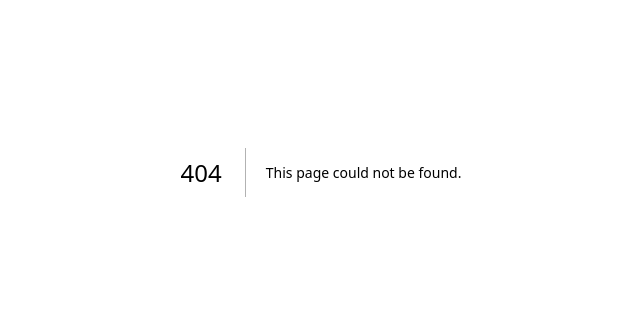
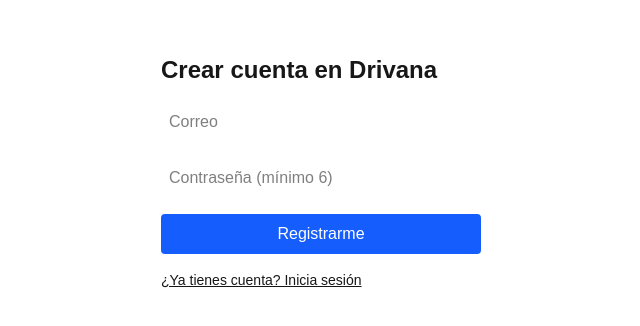
Before and after one commit to brandonchavez0607/drivana, a Next.js app: page /registro in a window 1280 px wide. Before the commit this address had no page. Shown: the part 228-554 px from the top of the page, without its empty margins (319-959 px from the left). Built offline with nearby package versions, Linux system fonts and the light colour scheme; no server answers.

Commit message:
Registro y login con Supabase

```diff
--- /dev/null
+++ b/app/login/page.tsx
@@ -0,0 +1,35 @@
+'use client'
+import { useState } from 'react'
+import { useRouter } from 'next/navigation'
+import { supabase } from '../../lib/supabase'
+
+export default function Login() {
+  const router = useRouter()
+  const [email, setEmail] = useState('')
+  const [password, setPassword] = useState('')
+  const [mensaje, setMensaje] = useState('')
+
+  async function entrar(e: React.FormEvent) {
+    e.preventDefault()
+    const { error } = await supabase.auth.signInWithPassword({ email, password })
+    if (error) return setMensaje(error.message)
+    router.push('/')
+  }
+
+  return (
+    <main className="min-h-screen flex items-center justify-center">
+      <form onSubmit={entrar} className="flex flex-col gap-4 w-80">
+        <h1 className="text-2xl font-bold">Iniciar sesión</h1>
+        <input type="email" placeholder="Correo" required value={email}
+          onChange={(e) => setEmail(e.target.value)}
+          className="p-2 rounded bg-white text-black" />
+        <input type="password" placeholder="Contraseña" required value={password}
+          onChange={(e) => setPassword(e.target.value)}
+          className="p-2 rounded bg-white text-black" />
+        <button className="p-2 rounded bg-blue-600 text-white">Entrar</button>
+        {mensaje && <p className="text-sm">{mensaje}</p>}
+        <a href="/registro" className="text-sm underline">¿No tienes cuenta? Regístrate</a>
+      </form>
+    </main>
+  )
+}
--- /dev/null
+++ b/app/registro/page.tsx
@@ -0,0 +1,36 @@
+'use client'
+import { useState } from 'react'
+import { useRouter } from 'next/navigation'
+import { supabase } from '../../lib/supabase'
+
+export default function Registro() {
+  const router = useRouter()
+  const [email, setEmail] = useState('')
+  const [password, setPassword] = useState('')
+  const [mensaje, setMensaje] = useState('')
+
+  async function registrar(e: React.FormEvent) {
+    e.preventDefault()
+    const { data, error } = await supabase.auth.signUp({ email, password })
+    if (error) return setMensaje(error.message)
+    if (data.session) router.push('/')
+    else setMensaje('Cuenta creada. Revisa tu correo para confirmarla.')
+  }
+
+  return (
+    <main className="min-h-screen flex items-center justify-center">
+      <form onSubmit={registrar} className="flex flex-col gap-4 w-80">
+        <h1 className="text-2xl font-bold">Crear cuenta en Drivana</h1>
+        <input type="email" placeholder="Correo" required value={email}
+          onChange={(e) => setEmail(e.target.value)}
+          className="p-2 rounded bg-white text-black" />
+        <input type="password" placeholder="Contraseña (mínimo 6)" required minLength={6}
+          value={password} onChange={(e) => setPassword(e.target.value)}
+          className="p-2 rounded bg-white text-black" />
+        <button className="p-2 rounded bg-blue-600 text-white">Registrarme</button>
+        {mensaje && <p className="text-sm">{mensaje}</p>}
+        <a href="/login" className="text-sm underline">¿Ya tienes cuenta? Inicia sesión</a>
+      </form>
+    </main>
+  )
+}
--- /dev/null
+++ b/lib/supabase.ts
@@ -0,0 +1,6 @@
+import { createBrowserClient } from '@supabase/ssr'
+
+export const supabase = createBrowserClient(
+  process.env.NEXT_PUBLIC_SUPABASE_URL!,
+  process.env.NEXT_PUBLIC_SUPABASE_ANON_KEY!
+)
--- a/package.json
+++ b/package.json
@@ -9,6 +9,8 @@
     "lint": "eslint"
   },
   "dependencies": {
+    "@supabase/ssr": "^0.12.7",
+    "@supabase/supabase-js": "^2.118.0",
     "next": "16.4.2",
     "react": "19.3.0",
     "react-dom": "19.3.0"
```
Also changed, not shown: 1 other file (tests, documents, lock files or other folders).
